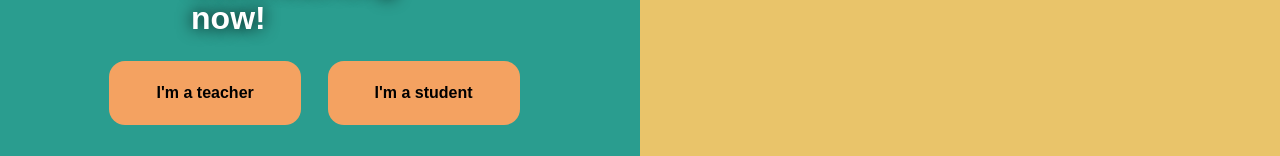
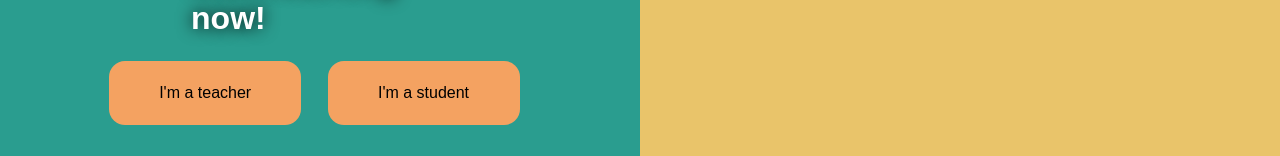
Before and after one commit to BrennoLima/FunTeam8, a React (Create React App) app: page / in a window 1280 px wide. Shown: the part 641-797 px from the top of the page. Built offline with nearby package versions, Linux system fonts and the light colour scheme.

Commit message:
Landing update

```diff
--- a/src/components/layout/landing/Landing.js
+++ b/src/components/layout/landing/Landing.js
@@ -49,12 +49,12 @@ const Landing = () => {
 					<div className='row justify-content-center mb-3 mb-md-0'>
 						<div className='col-12 col-md-4'>
 							<Btn2 id='teacher' variant='outline-light'>
-								<b>I'm a teacher</b>
+								I'm a teacher
 							</Btn2>
 						</div>
 						<div className='col-12 col-md-4'>
 							<Btn2 id='student' variant='outline-light'>
-								<b>I'm a student</b>
+								I'm a student
 							</Btn2>
 						</div>
 					</div>
```
